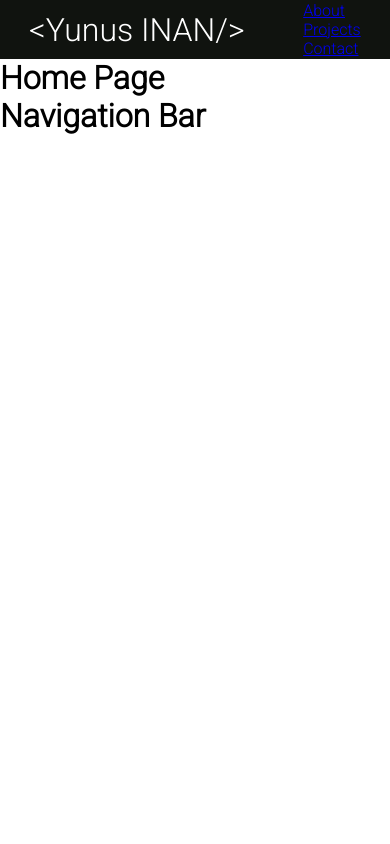
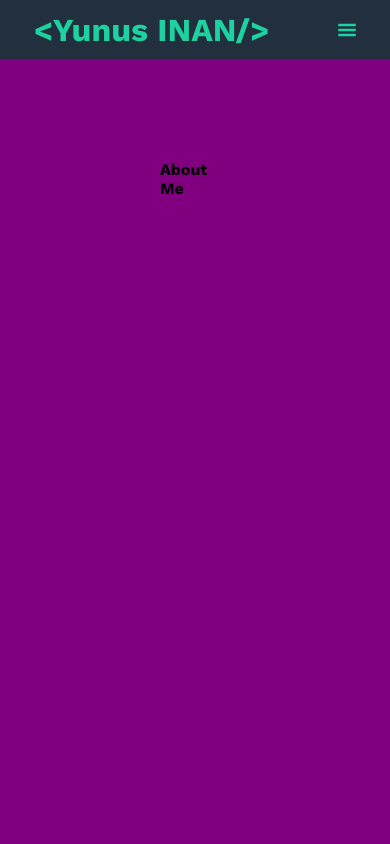
Before and after one commit to Ynsinan/Ynsinan.github.io, a Next.js app: page / in a window 390 px wide. Shown: the top 844 px of the page. Built offline with nearby package versions, Linux system fonts and the light colour scheme.

Commit message:
Hamburger Menu and some style complete

```diff
--- a/components/footer.js
+++ /dev/null
@@ -1,10 +0,0 @@
-
-
-export default function Footer() {
-
-    return (
-        <div className="footer">
-            <h1>Navigation Bar</h1>
-        </div>
-    );
-}
--- a/components/layout.js
+++ b/components/layout.js
@@ -1,14 +1,13 @@
 import React from "react";
 import Navigation from "./navigation"
-import Footer from "./footer"
+
 
 export default function Layout({ children }) {
     return (
         <div className="layout">
             <Navigation />
+
             <div className="children">{children}</div>
-            <Footer>
-            </Footer>
         </div>
 
     )
--- a/components/navigation.js
+++ b/components/navigation.js
@@ -1,37 +1,54 @@
-import Link from "next/link"
+
 import styles from "../styles/navbar.module.scss"
+import { Link, } from 'react-scroll'
+import { GiHamburgerMenu } from "react-icons/gi";
+import { useState } from "react";
+
+
 export default function Navigation() {
+  const [open, setOpen] = useState(false);
 
   return (
+
+
+    <navbar>
       <div className={styles.navbar}>
         <div className={styles.leftNavbar}>
-        <Link href="/">
-          <a>
-            <span>{"<"}</span>
-            <span>{"Yunus INAN"}</span>
-            <span>{"/>"}</span>
-          </a>
+          <Link to="about" smooth={true} duration={2000}>
+            <span className={styles.leftFragment}>{"<"}</span>
+            <span className={styles.logo}>{"Yunus INAN"}</span>
+            <span className={styles.rightFragment}>{"/>"}</span>
           </Link>
         </div>
-      <div className="right-navbar">
-        <ul className="navbar-links">
+        <div className={styles.rightNavbar}>
+          <ul className={styles.navbarLinks} style={{ transform: open ? "translateX(0px)" : "" }}>
             <li>
-            <Link href="/about">
-              <a>About</a>
+              <Link to="about" smooth={true} duration={1000} onClick={() => setOpen(false)} >
+                About
+              </Link>
+
+
+            </li>
+            <li>
+              <Link to="projects" smooth={true} duration={1000} onClick={() => setOpen(false)}>
+                Projects
               </Link>
             </li>
             <li>
-            <Link href="/projects">
-              <a>Projects</a>
-            </Link>
-          </li>
-          <li>
-            <Link href="/contact">
-              <a>Contact</a>
+              <Link to="contact" smooth={true} duration={1000} onClick={() => setOpen(false)}>
+                Contact
               </Link>
             </li>
           </ul>
+          <GiHamburgerMenu
+            onClick={() => setOpen(!open)}
+            className={styles.hamburger}
+            size={20}
+          />
         </div>
       </div>
+    </navbar>
+
+
   );
 }
--- a/package.json
+++ b/package.json
@@ -12,6 +12,8 @@
     "react": "17.0.1",
     "react-dom": "17.0.1",
     "react-icons": "^4.2.0",
+    "react-scroll": "^1.8.2",
+    "react-scrollspy-nav": "^1.2.4",
     "sass": "^1.32.12"
   }
 }
--- a/pages/index.js
+++ b/pages/index.js
@@ -8,7 +8,19 @@ export default function Home() {
       <Head>
         <title>Yunus İNAN | Home</title>
       </Head>
-      <h1>Home Page</h1>
+      <div className="section1" id="about">
+        About Me
+      </div>
+      <div className="section2" id="projects">
+        Projects
+
+
+
+
+      </div>
+      <div className="section3" id="contact">
+        Contact
+      </div>
     </div>
 
 
--- a/styles/global.scss
+++ b/styles/global.scss
@@ -1,4 +1,4 @@
-@import url("https://fonts.googleapis.com/css2?family=Roboto:wght@100;300&display=swap");
+@import url("https://fonts.googleapis.com/css?family=Merriweather:300|Work+Sans:700,800");
 
 
 * {
@@ -10,5 +10,24 @@
 html,
 body {
   height: 100%;
-  font-family: "Roboto", sans-serif;
+  font-family: 'Work Sans', sans-serif;
+  .section1{
+
+    width: 100%;
+    height: 100vh;
+    background-color: purple;
+    padding: 10rem;
+  }
+  .section2{
+    width: 100%;
+    height: 100vh;
+    background-color: red;
+    padding: 10rem;
+  }
+  .section3{
+    width: 100%;
+    height: 100vh;
+    background-color: green;
+    padding: 10rem;
+  }
 }
--- a/styles/navbar.module.scss
+++ b/styles/navbar.module.scss
@@ -1,15 +1,95 @@
-
+$navbarTextColor: #1dd1a1;
+$navbarBackgroundColor :#222f3e;
+$hoverColor:white;
 .navbar{
-    background-color:rgb(16, 19, 15);
+    position: fixed;
+    width: 100%;
+    // background-color:$navbarBackgroundColor;
+    background-color: $navbarBackgroundColor ;
     display: flex;
     justify-content: space-around;
     align-items: center;
     min-height: 7vh;
     .leftNavbar{
         font-size: 2rem;
-        a{
-            text-decoration: none;
-            color: white;
+        cursor: pointer;
+        text-decoration: none;
+        color: $navbarTextColor;
+        .leftFragment,.rightFragment{
+            color:$navbarTextColor;
+
         }
+
+        .logo{
+            position: relative;
+            color: $navbarTextColor;
+
+            overflow: hidden;
+            background: linear-gradient(to right, $hoverColor, $hoverColor 50%, $navbarTextColor 50%);
+            background-clip: text;
+            -webkit-background-clip: text;
+            -webkit-text-fill-color: transparent;
+            background-size: 200% 100%;
+            background-position: 100%;
+            transition: background-position 1s ease;
+            text-decoration: none; // text decorations are clipped in WebKit browsers
+            &:hover {
+                background-position: 0 100%;
+
+            }
+        }
+
+    }
+    .rightNavbar{
+        display: flex;
+        font-size: 2rem;
+        .navbarLinks{
+            display: flex;
+            z-index: 1;
+            li{
+                cursor: pointer;
+
+                padding: 1rem;
+                 @media screen and (max-width: 900px) {
+                    padding: 25px;
+                    border-bottom: 1px solid #fff;
+                    &:last-of-type {
+                        border-bottom: 0px solid #fff;
+                    }
+                }
+               a{
+                text-decoration: none;
+                color: $navbarTextColor;
+                transition: .7s ease-in-out;
+                    &:hover{
+                        color: $hoverColor;
+
+
+                    }
+               }
+
+            }
+             @media screen and (max-width: 900px) {
+                position: absolute;
+                display: block;
+                left: 0;
+                right: 0;
+                height: 100vh;
+                background-color: $navbarBackgroundColor;
+                padding: 40px;
+                width: 50%;
+                transition: 0.5s ease-in-out;
+                transform: translateX(-500px);
+             }
+        }
+
+    }
+    .hamburger {
+      display: none;
+      cursor: pointer;
+      color: $navbarTextColor;
+      @media screen and (max-width: 900px) {
+        display: block;
+      }
     }
 }
```
Also changed, not shown: pages/about.js (deleted, +0 -13 lines), 1 other file (tests, documents, lock files or other folders). Lines whose indentation alone changed are shown as unchanged.
